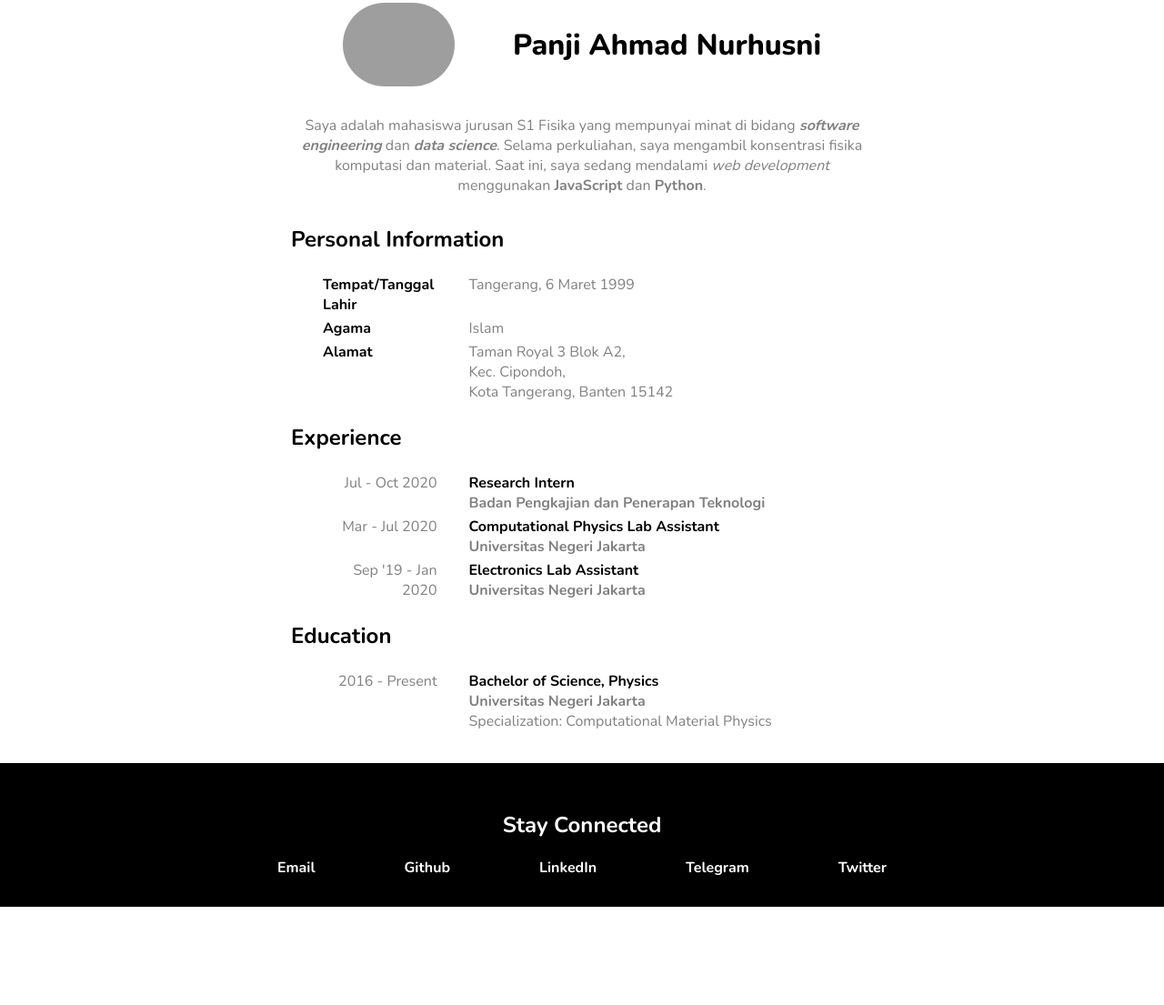
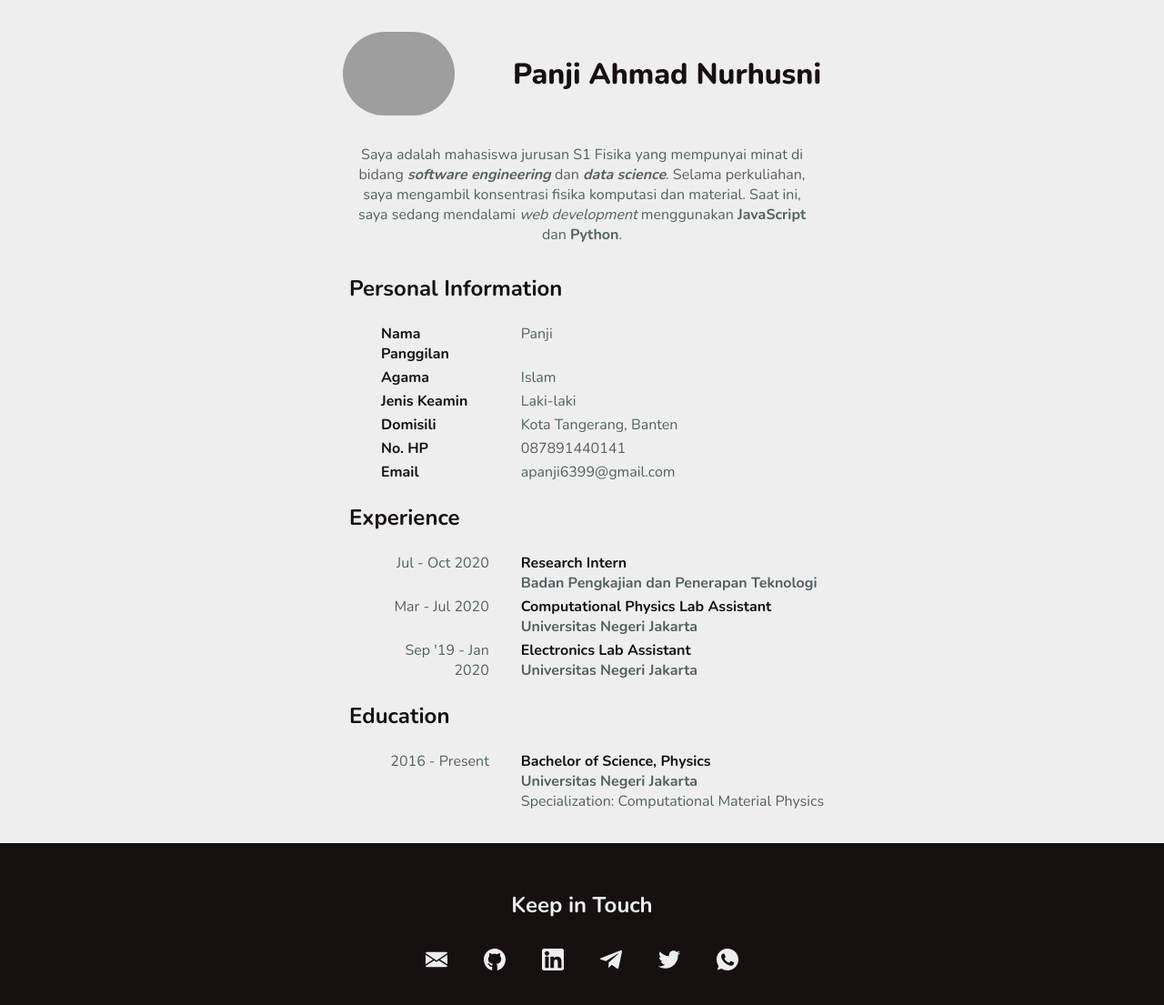
Before and after one commit to nurhusni/VueJS-Batch-27, a plain HTML site: page Tugas-2-HTML-CSS/biodata.html in a window 1280 px wide. Shown: the part 29-1134 px from the top of the page at 91% size. Before the commit the page ends 1026 px from the top, so only its background shows below. Drawn offline with nearby package versions, Linux system fonts and the light colour scheme; grey boxes are pictures that could not be loaded.

Commit message:
mengedit halaman biodata

```diff
--- a/Tugas-2-HTML-CSS/biodata.css
+++ b/Tugas-2-HTML-CSS/biodata.css
@@ -1,24 +1,31 @@
+:root {
+  --primary-color: #171010;
+  --secondary-color: #536162;
+  --tertiary-color: #eeeeee;
+}
+
 body {
+  background-color: var(--tertiary-color);
+  color: var(--primary-color);
+  font-family: "Nunito", sans-serif;
   align-items: center;
   justify-content: center;
-  font-family: "Nunito", sans-serif;
   margin: 0;
 }
 
 header {
   display: flex;
+  align-items: center;
   justify-content: center;
-  align-items: center;
 }
 
 main {
-  margin-left: 4rem;
-  margin-right: 4rem;
+  margin: 0 8rem;
 }
 
 footer {
-  background-color: #000;
-  color: #fff;
+  background-color: var(--primary-color);
+  color: var(--tertiary-color);
 }
 
 h1 {
@@ -41,31 +48,38 @@ tr {
 
 table {
   margin-left: 2rem;
+  width: 100%;
 }
 
-.contact-link {
-  color: #fff;
-  font-family: "Nunito", sans-serif;
-  font-weight: 700;
-  text-decoration: none;
+#bio-photo {
+  width: 16%;
+  height: 16%;
+  border-radius: 4rem;
 }
 
-.contact-link:hover {
-  color: aqua;
+.contact-icon {
+  margin: 0 8px;
+  padding: 12px;
+  width: 24px;
+  height: 24px;
+}
+
+.contact-icon:hover {
+  background-color: var(--secondary-color);
 }
 
 .container {
-  padding: 2rem 16rem;
+  padding: 4rem 16rem 2rem;
 }
 
 .container-contact {
-  color: #fff;
+  color: var(--tertiary-color);
   display: flex;
-  justify-content: space-around;
+  justify-content: center;
 }
 
 .container-footer {
-  padding: 2rem 16rem;
+  padding: 2rem 16rem 4rem;
   text-align: center;
 }
 
@@ -74,19 +88,27 @@ table {
 }
 
 .details-sub {
-  color: #808080;
+  color: var(--secondary-color);
 }
 
 .details-year {
-  color: #808080;
+  color: var(--secondary-color);
   text-align: right;
   padding-right: 2rem;
 }
 
 .summary {
+  color: var(--secondary-color);
   text-align: center;
-  color: #808080;
   margin: 2rem 0;
+}
+
+.table-column-1 {
+  width: 30%;
+}
+
+.table-column-2 {
+  width: 70%;
 }
 
 .table-info-key {
@@ -95,11 +117,5 @@ table {
 }
 
 .table-info-value {
-  color: #808080;
+  color: var(--secondary-color);
 }
-
-#bio-photo {
-  width: 16%;
-  height: 16%;
-  border-radius: 4rem;
-}
--- a/Tugas-2-HTML-CSS/biodata.html
+++ b/Tugas-2-HTML-CSS/biodata.html
@@ -29,35 +29,43 @@
                 <strong>Python</strong>.
             </p>
             <h2>Personal Information</h2>
-            <table style="width: 100%">
+            <table>
                 <colgroup>
-                    <col style="width:25%">
-                    <col style="width:75%">
+                    <col class="table-column-1">
+                    <col class="table-column-2">
                 </colgroup>
 
                 <tr>
-                    <td class="table-info-key">Tempat/Tanggal Lahir</td>
-                    <td class="table-info-value">Tangerang, 6 Maret 1999</td>
+                    <td class="table-info-key">Nama Panggilan</td>
+                    <td class="table-info-value">Panji</td>
                 </tr>
                 <tr>
                     <td class="table-info-key">Agama</td>
                     <td class="table-info-value">Islam</td>
                 </tr>
                 <tr>
-                    <td class="table-info-key">Alamat</td>
-                    <td class="table-info-value">
-                        Taman Royal 3 Blok A2,<br />
-                        Kec. Cipondoh,<br />
-                        Kota Tangerang, Banten 15142
-                    </td>
+                    <td class="table-info-key">Jenis Keamin</td>
+                    <td class="table-info-value">Laki-laki</td>
+                </tr>
+                <tr>
+                    <td class="table-info-key">Domisili</td>
+                    <td class="table-info-value">Kota Tangerang, Banten</td>
+                </tr>
+                <tr>
+                    <td class="table-info-key">No. HP</td>
+                    <td class="table-info-value">087891440141</td>
+                </tr>
+                <tr>
+                    <td class="table-info-key">Email</td>
+                    <td class="table-info-value">apanji6399@gmail.com</td>
                 </tr>
             </table>
 
             <h2>Experience</h2>
-            <table style="width: 100%">
+            <table>
                 <colgroup>
-                    <col style="width:25%">
-                    <col style="width:75%">
+                    <col class="table-column-1">
+                    <col class="table-column-2">
                 </colgroup>
 
                 <tr>
@@ -86,10 +94,10 @@
             </table>
 
             <h2>Education</h2>
-            <table style="width: 100%">
+            <table>
                 <colgroup>
-                    <col style="width:25%">
-                    <col style="width:75%">
+                    <col class="table-column-1">
+                    <col class="table-column-2">
                 </colgroup>
 
                 <tr>
@@ -106,13 +114,20 @@
 
     <footer>
         <div class="container-footer">
-            <h2>Stay Connected</h2>
+            <h2>Keep in Touch</h2>
             <div class="container-contact">
-                <a class="contact-link" href="mailto:apanji6399@gmail.com">Email</a>
-                <a class="contact-link" href="https://github.com/nurhusni">Github</a>
-                <a class="contact-link" href="https://linkedin.com/in/panjiahmadn">LinkedIn</a>
-                <a class="contact-link" href="https://t.me/thenurhusni">Telegram</a>
-                <a class="contact-link" href="https://twitter.com/thenurhusni">Twitter</a>
+                <a href="mailto:apanji6399@gmail.com"><img class="contact-icon"
+                        src="/Tugas-2-HTML-CSS/Assets/Icons/email.svg" alt="Email"></a>
+                <a href="https://github.com/nurhusni"><img class="contact-icon"
+                        src="/Tugas-2-HTML-CSS/Assets/Icons/github.svg" alt="Github"></a>
+                <a href="https://linkedin.com/in/panjiahmadn"><img class="contact-icon"
+                        src="/Tugas-2-HTML-CSS/Assets/Icons/linkedin.svg" alt="LinkedIn"></a>
+                <a href="https://t.me/thenurhusni"><img class="contact-icon"
+                        src="/Tugas-2-HTML-CSS/Assets/Icons/telegram.svg" alt="Telegram"></a>
+                <a href="https://twitter.com/thenurhusni"><img class="contact-icon"
+                        src="/Tugas-2-HTML-CSS/Assets/Icons/twitter.svg" alt="Twitter"></a>
+                <a href="https://wa.me/6287891440141"><img class="contact-icon"
+                        src="/Tugas-2-HTML-CSS/Assets/Icons/whatsapp.svg" alt="Whatsapp"></a>
             </div>
         </div>
     </footer>
```
Also changed, not shown: Tugas-2-HTML-CSS/Assets/Icons/email.svg (added), Tugas-2-HTML-CSS/Assets/Icons/github.svg (added), Tugas-2-HTML-CSS/Assets/Icons/linkedin.svg (added), Tugas-2-HTML-CSS/Assets/Icons/telegram.svg (added), Tugas-2-HTML-CSS/Assets/Icons/twitter.svg (added), Tugas-2-HTML-CSS/Assets/Icons/whatsapp.svg (added).
